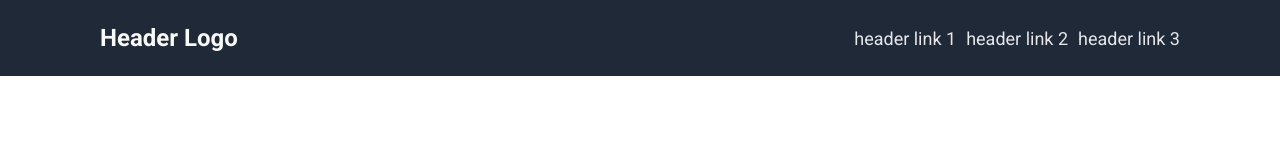
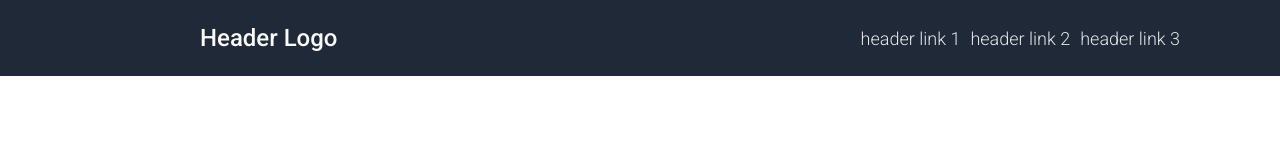
Before and after one commit to pbara217/landing_page, a plain HTML site: page index.html in a window 1280 px wide. Drawn offline with Linux system fonts and the light colour scheme.

Commit message:
Completed header

```diff
--- a/stylesheet.css
+++ b/stylesheet.css
@@ -10,15 +10,15 @@ body{
    justify-content: space-between;
    align-items: center;
    padding: 0px 0px 0px 0px;
-   align-items: fle;
+
 }
 .logo{
 
     font-size: 24px;
     color: #F9FAF8;
     font-family: 'Roboto', arial;
-    font-weight: bolder;
-    padding-left: 100px;
+    font-weight: 500;
+    padding-left: 200px;
 }
 .links {
     color: #F9FAF8;
@@ -30,4 +30,5 @@ body{
     padding-left: 10px;
     font-size: 18px;
     color: #e5e7eb;
+    font-weight: 300;
 }
```
